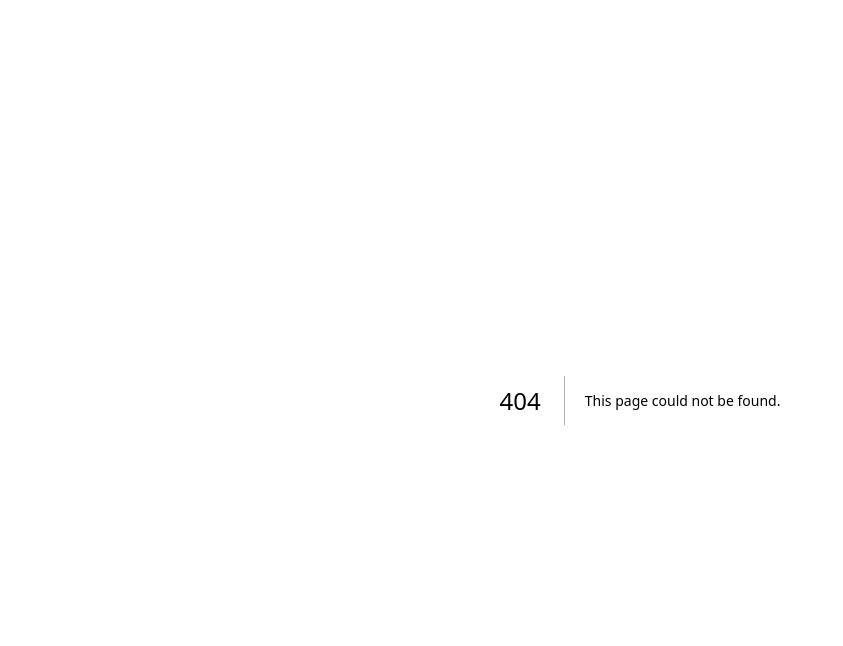
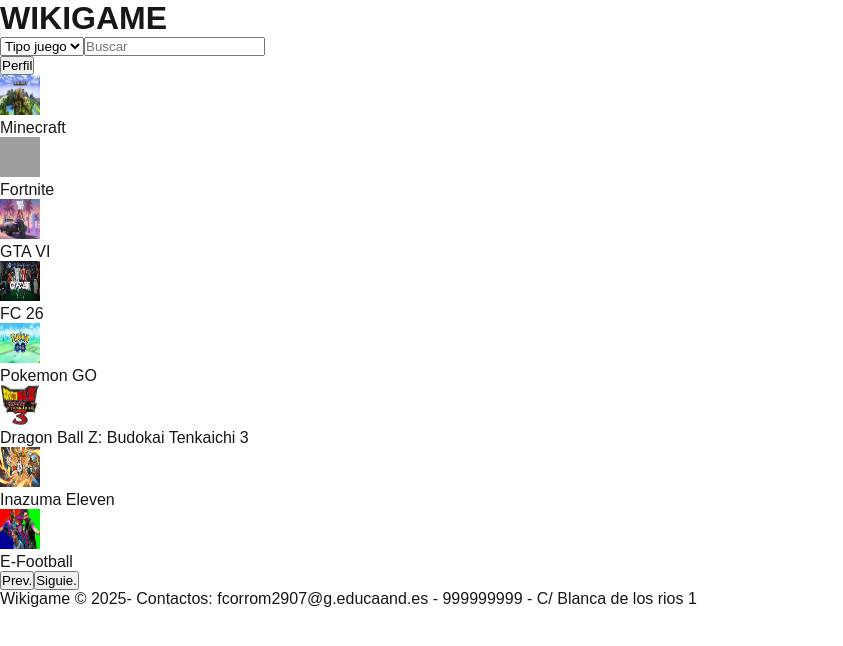
Before and after one commit to Franchescoz/wikigame, a Next.js app: page /ListaTarjetasJuegos in a window 1280 px wide. Before the commit this address had no page. Shown: the top 646 px of the page, without its empty margins (0-843 px from the left). Built offline with nearby package versions, Linux system fonts and the light colour scheme; grey boxes are pictures that could not be loaded.

Commit message:
Version 2.0

```diff
--- a/src/app/ListaUsuarios/Listausuario.js
+++ b/src/app/ListaTarjetasJuegos/ListaTarjetasJuegos.js
@@ -9,7 +9,7 @@
     {id:7 , nombre:"Inazuma Eleven" , src:"inazumaeleven.jpg"},
     {id:8 , nombre:"E-Football" , src:"efootball.jpg"}
 ]
-export default function ListaUsuario(){
+export default function ListaTarjetasJuegos(){
 
     return<div>
 
--- a/src/app/ListaUsuarios/page.js
+++ b/src/app/ListaTarjetasJuegos/page.js
@@ -1,12 +1,12 @@
 import { Navbar } from "../layout";
 import { Footer } from "../layout";
-import ListaUsuario from "./Listausuario";
+import ListaTarjetasJuegos from "./ListaTarjetasJuegos";
 
 export default function Home() {
   return (
     <div >
       <Navbar/>
-    <ListaUsuario/>
+    <ListaTarjetasJuegos/>
     <Footer/>
     </div>
   );
```
